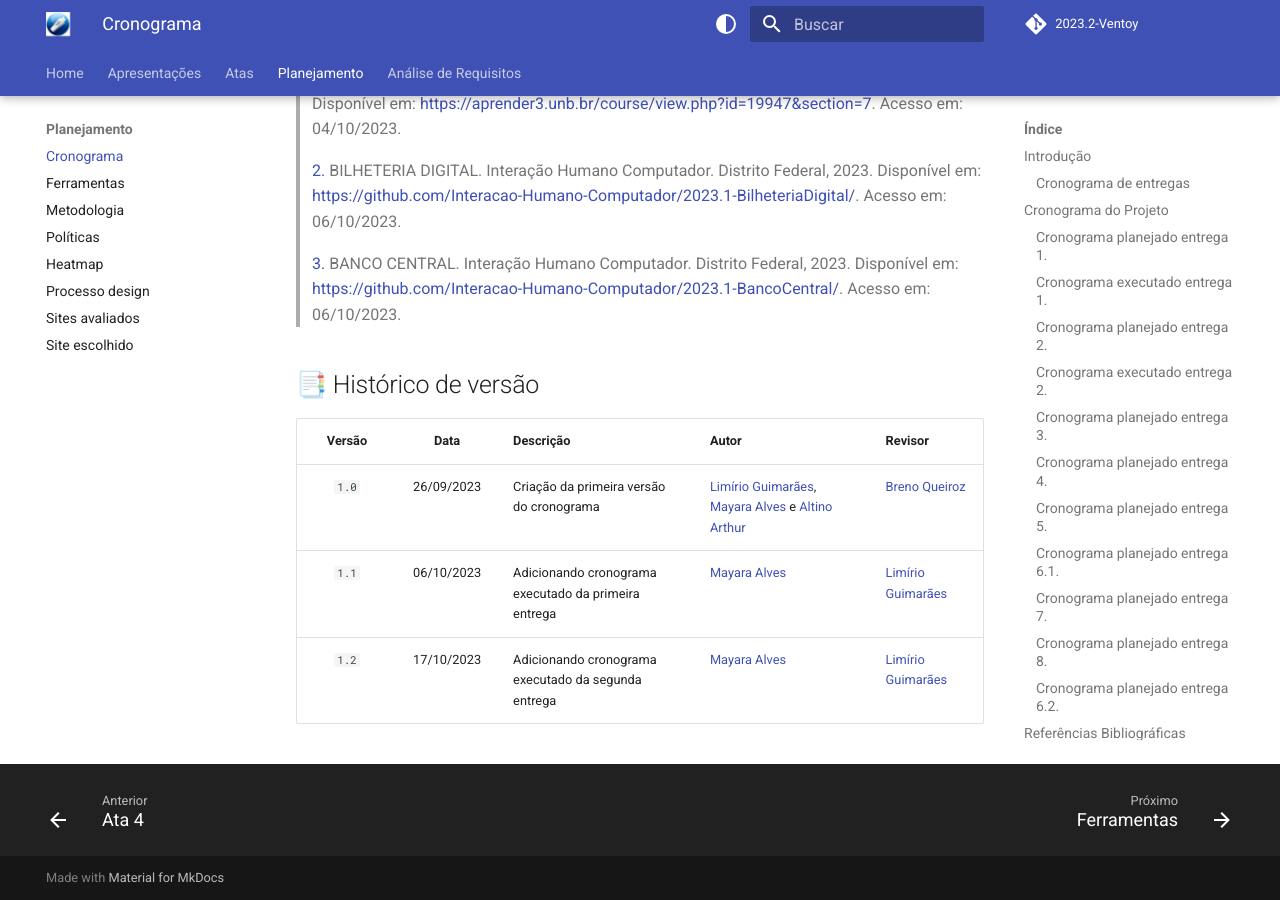
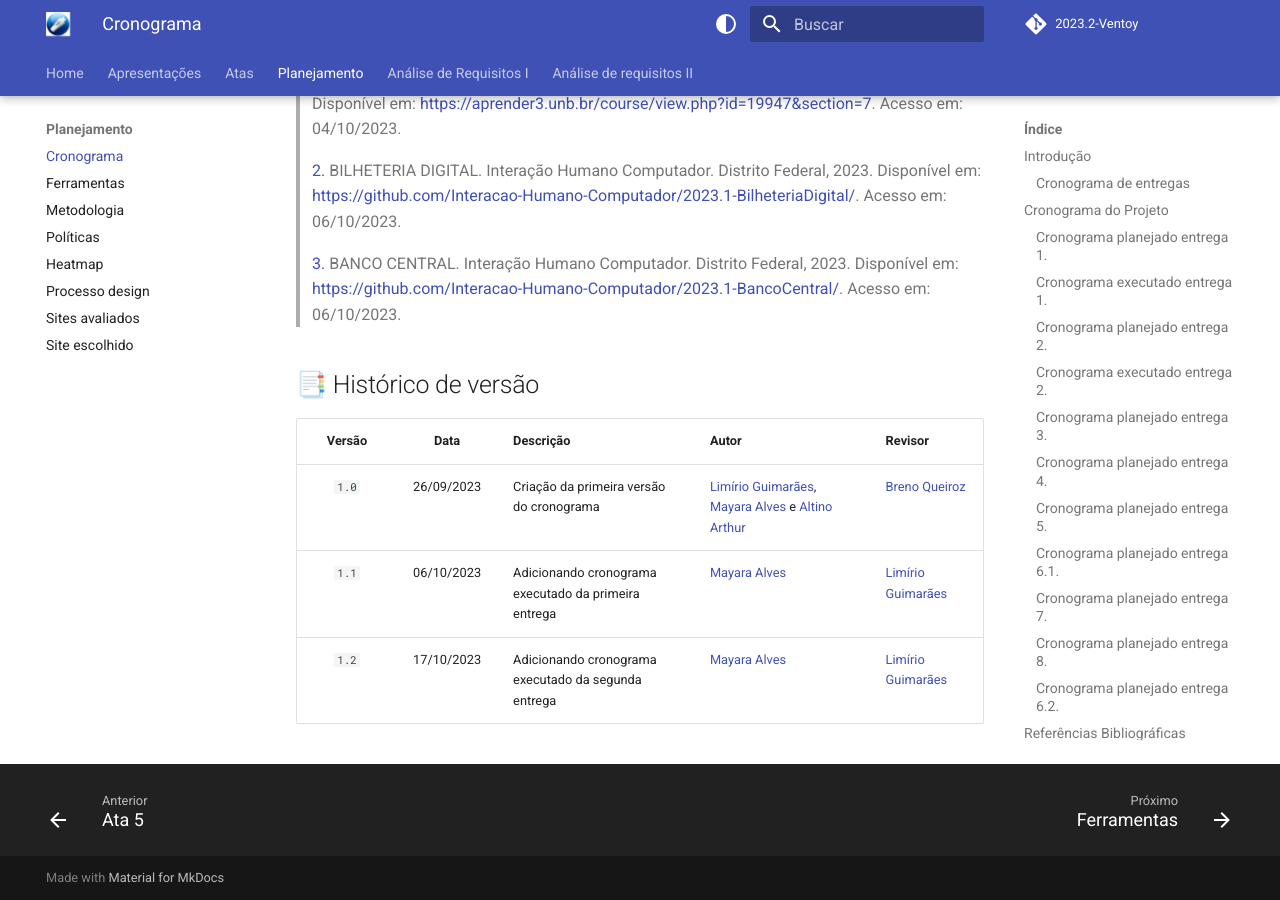
Before and after one commit to Interacao-Humano-Computador/2023.2-Ventoy, an MkDocs documentation site: the page built from docs/planejamento/cronograma.md, in a window 1280 px wide and 900 px high, scrolled down 13453 px. Built offline with MkDocs 1.6.1 and Material for MkDocs 9.7.7, drawn with Linux system fonts in a browser that asks for light colours; comment, search, counter and statistics services are not loaded; old or Windows-style settings are respelled for this version of MkDocs; some of the changed lines change nothing that is shown.

Commit message:
Update mkdocs.yml
corrigindo adição das metas de usabilidade

```diff
--- a/mkdocs.yml
+++ b/mkdocs.yml
@@ -22,11 +22,13 @@
   - Home: index.md
   - Apresentações:
       - Apresentação 1: apresentacao/apresentacao1.md
+      - Apresentação 2: apresentacao/apresentacao2.md
   - Atas:
       - Ata 1: atas/ata1.md
       - Ata 2: atas/ata2.md
       - Ata 3: atas/ata3.md
       - Ata 4: atas/ata4.md
+      - Ata 5: atas/ata5.md
   - Planejamento:
       - Cronograma: planejamento/cronograma.md
       - Ferramentas: planejamento/Ferramentas.md
@@ -36,12 +38,11 @@
       - Processo design: planejamento/processo_de_design.md
       - Sites avaliados: planejamento/sites-avaliados.md
       - Site escolhido: planejamento/site-escolhido.md
-  - Análise de Requisitos:
+  - Análise de Requisitos I:
     - Aspectos Éticos: AnaliseDeRequisitos/aspectosEticos.md
     - Perfil de Usuário: elicitacao/PerfilUsuario.md
     - Persona: elicitacao/Persona.md
     - Cenários: AnaliseDeRequisitos/cenarios.md
-    - Metas de Usabilidade: AnaliseDeRequisitos/metasUsabilidade.md
     - Elicitação:
         - Entrevista: elicitacao/elicitacao de requisitos /entrevista.md
         - Brainstorming: elicitacao/elicitacao de requisitos /Brainstorming.md
@@ -50,6 +51,10 @@
     - Análise de Tarefas:
         - Análise Hierarquica de Tarefas - HTA: AnaliseDeRequisitos/analisedetarefas/analiseHierarquicaDeTarefas.md
         - ConcurTaskTrees - CTT: AnaliseDeRequisitos/analisedetarefas/ConcurTaskTrees.md
+  - Análise de requisitos II:
+        - Princípios Gerais: AnaliseDeRequisitos/principiosGerais.md
+        - Características Gerais: AnaliseDeRequisitos\caracteristicasGerais.md
+        - Metas de Usabilidade: AnaliseDeRequisitos\metasUsabilidade.md
 
 
 theme:
```
